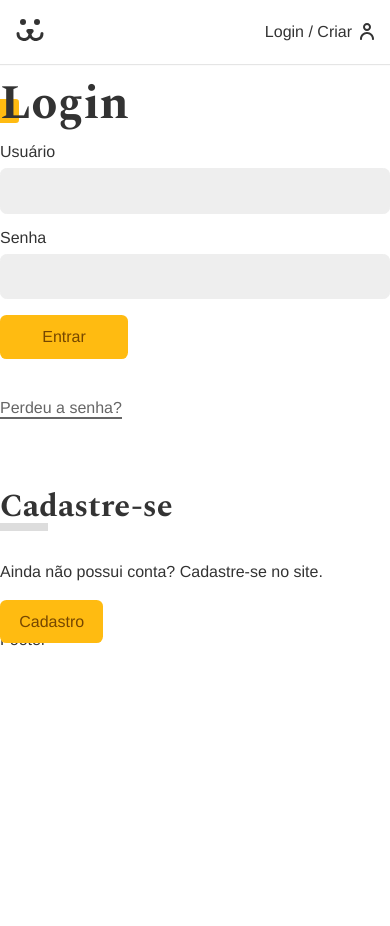
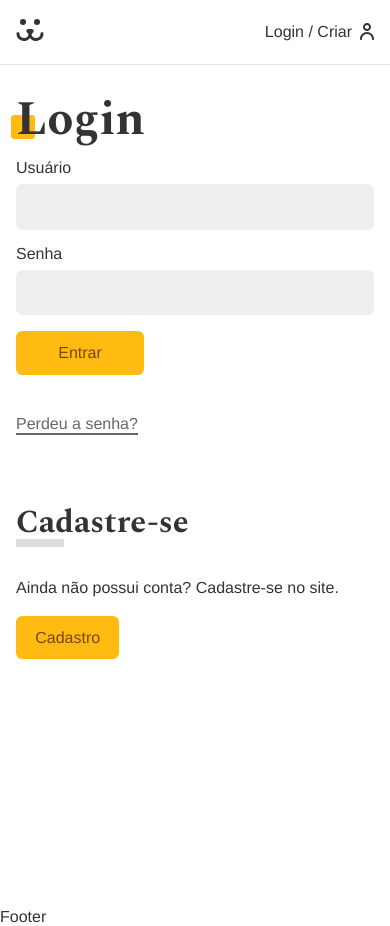
Before and after one commit to KLusvarghi/dogs, a React (Create React App) app: page /login in a window 390 px wide. Before the commit the page ends 844 px from the top, so only its background shows below. Built offline with nearby package versions, Linux system fonts and the light colour scheme.

Commit message:
estilização final da página de login

```diff
--- a/src/Components/Login/Login.js
+++ b/src/Components/Login/Login.js
@@ -1,26 +1,29 @@
-import React from 'react'
-import { Route, Routes, Navigate } from 'react-router-dom'
-import LoginForm from './LoginForm'
-import LoginCreate from './LoginCreate'
-import LoginPasswordLost from './LoginPasswordLost'
-import LoginPasswordReset from './LoginPasswordReset'
-import { UserContext} from '../../UserContext'
+import React from 'react';
+import { Route, Routes, Navigate } from 'react-router-dom';
+import LoginForm from './LoginForm';
+import LoginCreate from './LoginCreate';
+import LoginPasswordLost from './LoginPasswordLost';
+import LoginPasswordReset from './LoginPasswordReset';
+import { UserContext } from '../../UserContext';
+import styles from './Login.module.css';
 
 const Login = () => {
   // para desativar ou sumir da tela o formulário de login caso já esteja logado, usamos o estado (login) do mu useContext
-  const {login} = React.useContext(UserContext)
+  const { login } = React.useContext(UserContext);
   // fazedno um direcionamento de rota porem dessa vez não sendo com o useNavigate e sim com um elemento do
-  if(login === true) return <Navigate to="/conta" />
+  if (login === true) return <Navigate to="/conta" />;
   return (
-    <div>
-      <Routes>
-        <Route path='/' element={<LoginForm/>} />
-        <Route path='criar' element={<LoginCreate/>} />
-        <Route path='perdeu' element={<LoginPasswordLost/>} />
-        <Route path='resetar' element={<LoginPasswordReset/>} />
-      </Routes>
-    </div>
-  )
-}
+    <section className={styles.login}>
+      <div className={styles.forms}>
+        <Routes>
+          <Route path="/" element={<LoginForm />} />
+          <Route path="criar" element={<LoginCreate />} />
+          <Route path="perdeu" element={<LoginPasswordLost />} />
+          <Route path="resetar" element={<LoginPasswordReset />} />
+        </Routes>
+      </div>
+    </section>
+  );
+};
 
-export default Login
+export default Login;
--- /dev/null
+++ b/src/Components/Login/Login.module.css
@@ -0,0 +1,32 @@
+.login {
+  display: grid;
+  grid-template-columns: 1fr 1fr;
+  gap: 2rem;
+  min-height: 100vh; /* Para que ocupe 100 da tela e o foter vá lá para baixo */
+}
+
+.login::before {
+  content: '';
+  display: block;
+  background: url('../../Assets/login.jpg') no-repeat center center;
+  background-size: cover; /* Assim ele não vai só tentar cobrir a imagem inteira e deixar em um tamanho normal*/
+}
+
+.forms {
+  max-width: 30rem;
+  padding: 1rem;
+}
+
+@media (max-width: 40rem) { /* é a mesma coisa que 640px */
+  .login {
+    grid-template-columns: 1fr;
+  }
+
+  .login::before {
+    display: none;
+  }
+
+  .forms{
+    max-width: 100%;
+  }
+}
```
